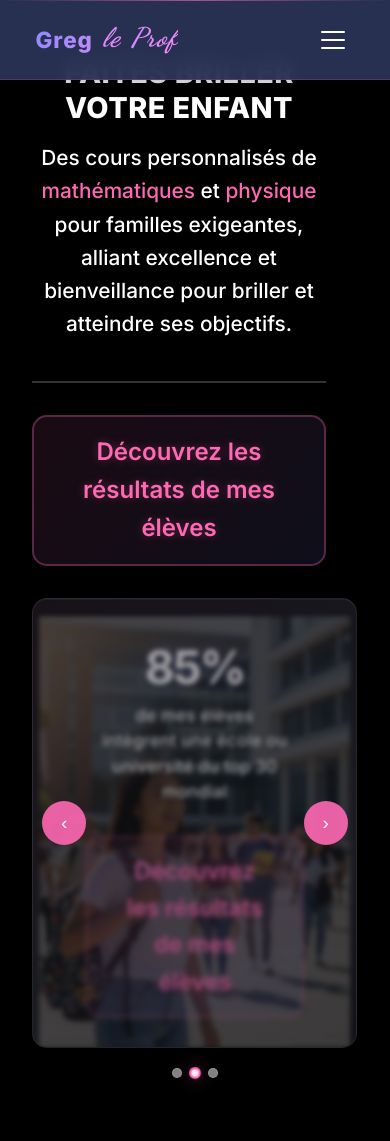
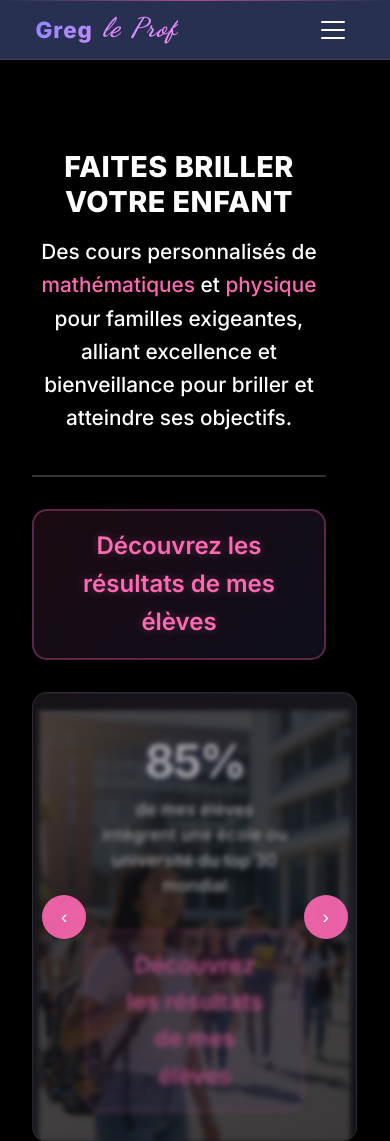
Before and after one commit to gregjazzy/GMM, a website: page index.html in a window 390 px wide. Shown: the top 1141 px of the page. Drawn offline with Linux system fonts and the light colour scheme.

Commit message:
fix: ajustement du header mobile et de l'espacement pour une meilleure visibilité du titre

```diff
--- a/css/style.css
+++ b/css/style.css
@@ -3738,7 +3738,7 @@ section[id] {
 @media (max-width: 768px) {
     /* === HEADER MOBILE === */
     .main-header {
-        padding: 1rem 0;
+        padding: 0.5rem 0;
         position: fixed;
         top: 0;
         left: 0;
@@ -3746,7 +3746,7 @@ section[id] {
         z-index: 1000;
         background: rgba(42, 51, 86, 0.95);
         backdrop-filter: blur(10px);
-        height: 80px;
+        height: 60px; /* Réduit la hauteur */
         display: flex;
         align-items: center;
     }
@@ -3857,13 +3857,14 @@ section[id] {
     }
 
     /* === HERO SECTION MOBILE === */
-    body {
-        padding-top: 90px; /* Compenser le header fixe mobile */
-    }
+        body {
+    padding-top: 60px; /* Ajusté pour le nouveau header plus petit */
+}
 
     .hero-section-macro {
-        padding: 2rem 0 3rem;
+        padding: 4rem 0 3rem; /* Augmenté le padding top */
         min-height: auto;
+        margin-top: 30px; /* Plus d'espace pour le titre */
     }
 
     .hero-main-content {
@@ -3882,6 +3883,9 @@ section[id] {
         font-size: 2.2rem;
         line-height: 1.2;
         margin-bottom: 1rem;
+        margin-top: 2rem; /* Ajout d'espace supplémentaire au-dessus du titre */
+        position: relative; /* Pour assurer que le titre reste au-dessus */
+        z-index: 2;
     }
 
     .hero-subtitle, .linking-phrase {
```
